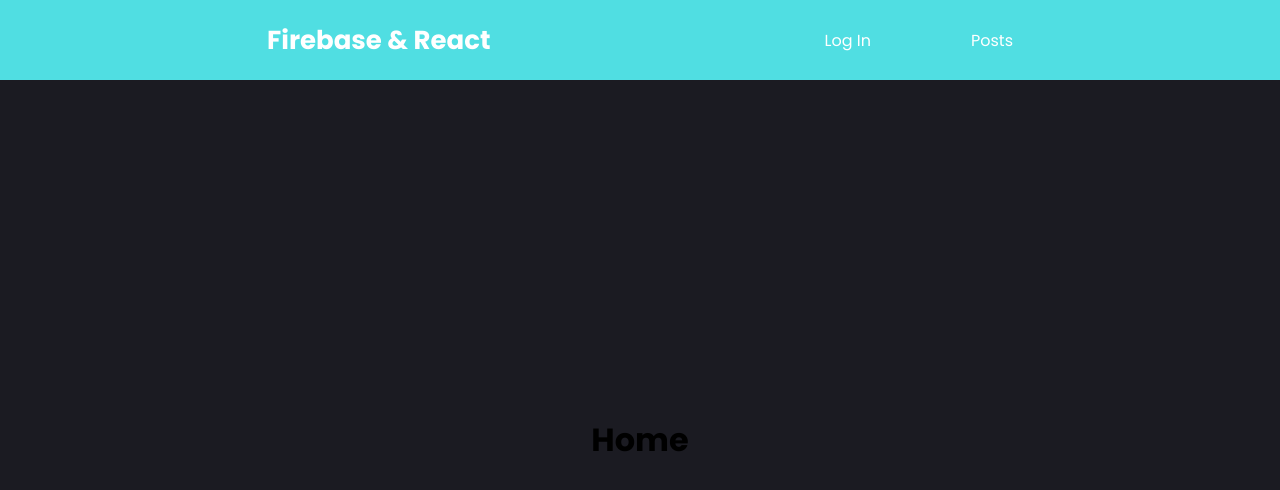
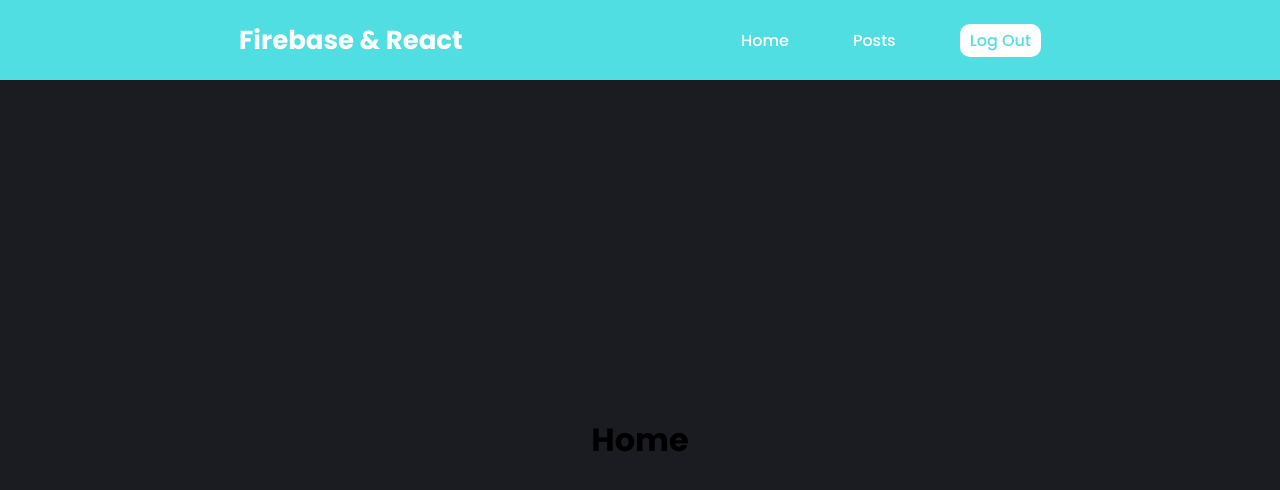
Before and after one commit to pulgueta/Firebase, a React (Vite) app: page / in a window 1280 px wide. Shown: the top 490 px of the page. Built offline with nearby package versions, Linux system fonts and the light colour scheme; no server answers.

Commit message:
nope, dotenv wont work

```diff
--- a/src/components/Navbar.jsx
+++ b/src/components/Navbar.jsx
@@ -12,14 +12,20 @@ const Navbar = () => {
       <div className="nav-els">
         <ul className="nav-element">
           <li className="nav-item">
-            <Link to={"/sign-in"} className="nav-link">
-              Log In
+            <Link to={"/"} className="nav-link">
+              Home
             </Link>
           </li>
 
           <li className="nav-item">
             <Link to={"/posts"} className="nav-link">
               Posts
+            </Link>
+          </li>
+
+          <li className="nav-item">
+            <Link to={"/"} className="nav-link logout">
+              Log Out
             </Link>
           </li>
         </ul>
--- a/src/main.jsx
+++ b/src/main.jsx
@@ -1,12 +1,8 @@
 import React from 'react'
-import ReactDOM from 'react-dom'
+import ReactDOM from 'react-dom/client'
 import './styles.globals.css'
 import './styles.css'
 import App from './App'
 
-ReactDOM.render(
-  <React.StrictMode>
-    <App />
-  </React.StrictMode>,
-  document.getElementById('root')
-)
+const root = ReactDOM.createRoot(document.getElementById('root'))
+root.render(<App />)
--- a/src/styles.css
+++ b/src/styles.css
@@ -23,7 +23,7 @@ nav .nav-els ul {
 
 nav .nav-els .nav-item {
     display: inline-block;
-    margin-right: 10rem;
+    margin-right: 6.4rem;
 }
 
 nav .nav-els .nav-item:last-of-type {
@@ -33,25 +33,23 @@ nav .nav-els .nav-item:last-of-type {
 nav .nav-els .nav-link {
     color: var(--clr-white);
     font-size: 1.6rem;
-    font-weight: 400;
+    font-weight: 500;
     position: relative;
 }
 
-nav .nav-els .nav-link::after {
-    content: "";
-    position: absolute;
+nav .nav-els .logout {
     background-color: var(--clr-white);
-    height: 0.16rem;
+    color: var(--clr-secondary);
+    padding: .5rem 1rem;
     border-radius: 1rem;
-    width: 0;
-    left: 0;
-    bottom: -0.35rem;
     transition: all 300ms ease;
 }
 
-nav .nav-els .nav-link:hover::after {
-    width: 100%;
+nav .nav-els .logout:hover {
+    background-color: var(--clr-secondary);
+    color: var(--clr-white);
 }
+
 
 nav .nav-icon {
     cursor: pointer;
```
